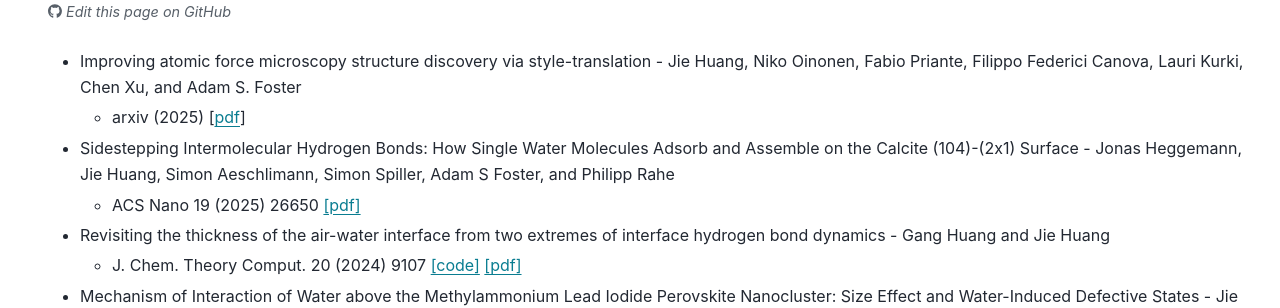
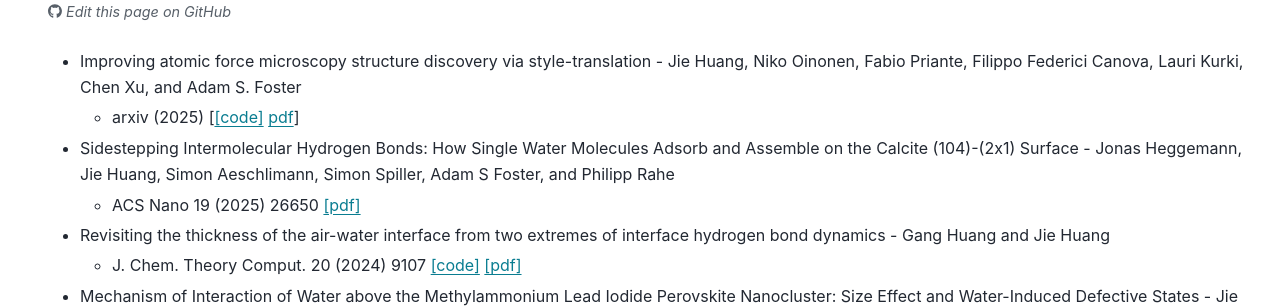
Before and after one commit to way2ml/way2ml.github.io, a Sphinx documentation site: the page built from doc/publications.md, in a window 1280 px wide. Shown: the part 167-475 px from the top of the page. Built offline with Sphinx 7.4.7 and the PyData theme 0.15.4, drawn with Linux system fonts in a browser that asks for light colours.

Commit message:
Update publication links with code references

```diff
--- a/doc/publications.md
+++ b/doc/publications.md
@@ -1,7 +1,7 @@
 # Publications
 
 - Improving atomic force microscopy structure discovery via style-translation - Jie Huang, Niko Oinonen, Fabio Priante, Filippo Federici Canova, Lauri Kurki, Chen Xu, and Adam S. Foster
-  - arxiv (2025) [[pdf](https://arxiv.org/pdf/2509.02240)]
+  - arxiv (2025) [<a href="https://github.com/SINGROUP/StyleTransAugment" target="_blank" rel="noopener">[code]</a> [pdf](https://arxiv.org/pdf/2509.02240)]
 - Sidestepping Intermolecular Hydrogen Bonds: How Single Water Molecules Adsorb and Assemble on the Calcite (104)-(2x1) Surface - Jonas Heggemann, Jie Huang, Simon Aeschlimann, Simon Spiller, Adam S Foster, and Philipp Rahe
   - ACS Nano 19 (2025) 26650 <a href="./_static/publications/2025_ACS_Nano.pdf" target="_blank" rel="noopener">[pdf]</a>
 - Revisiting the thickness of the air-water interface from two extremes of interface hydrogen bond dynamics - Gang Huang and Jie Huang
```
